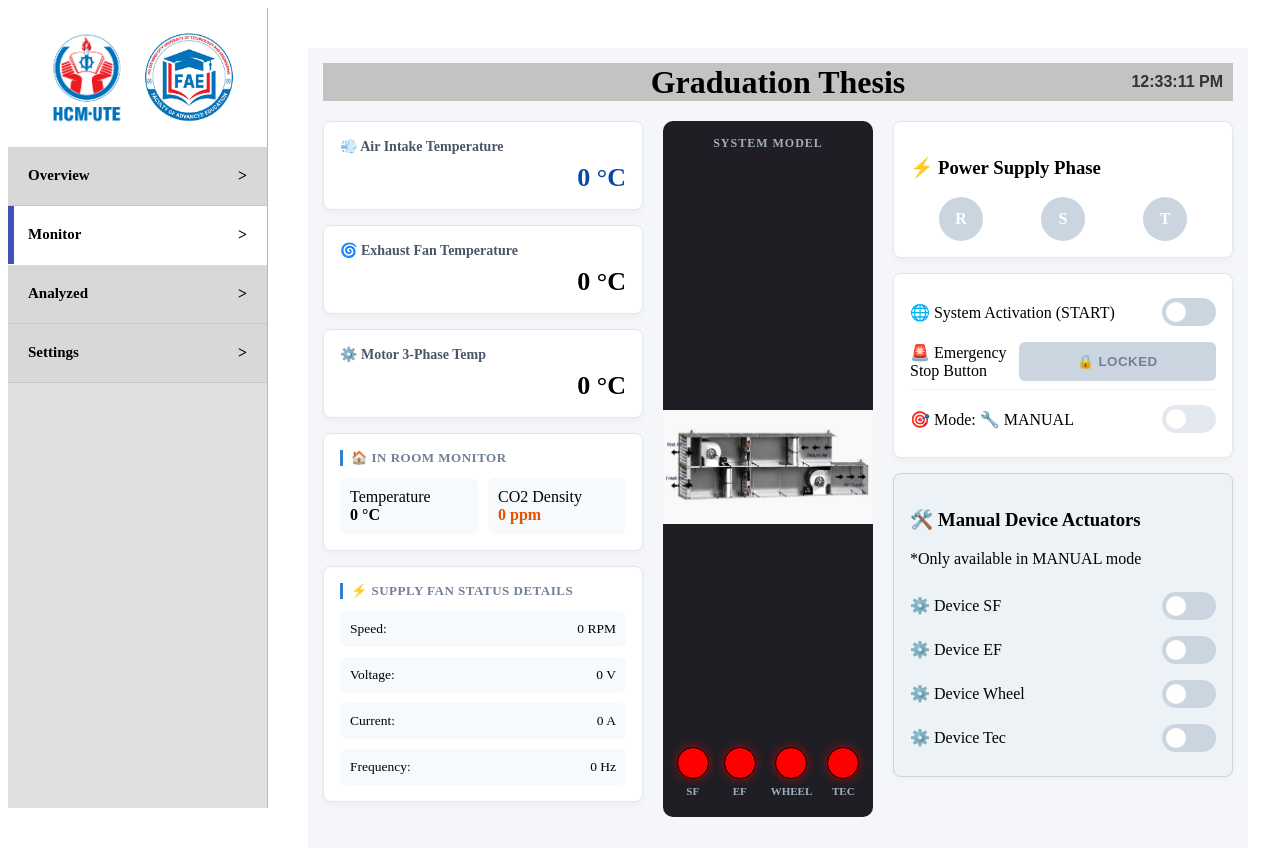
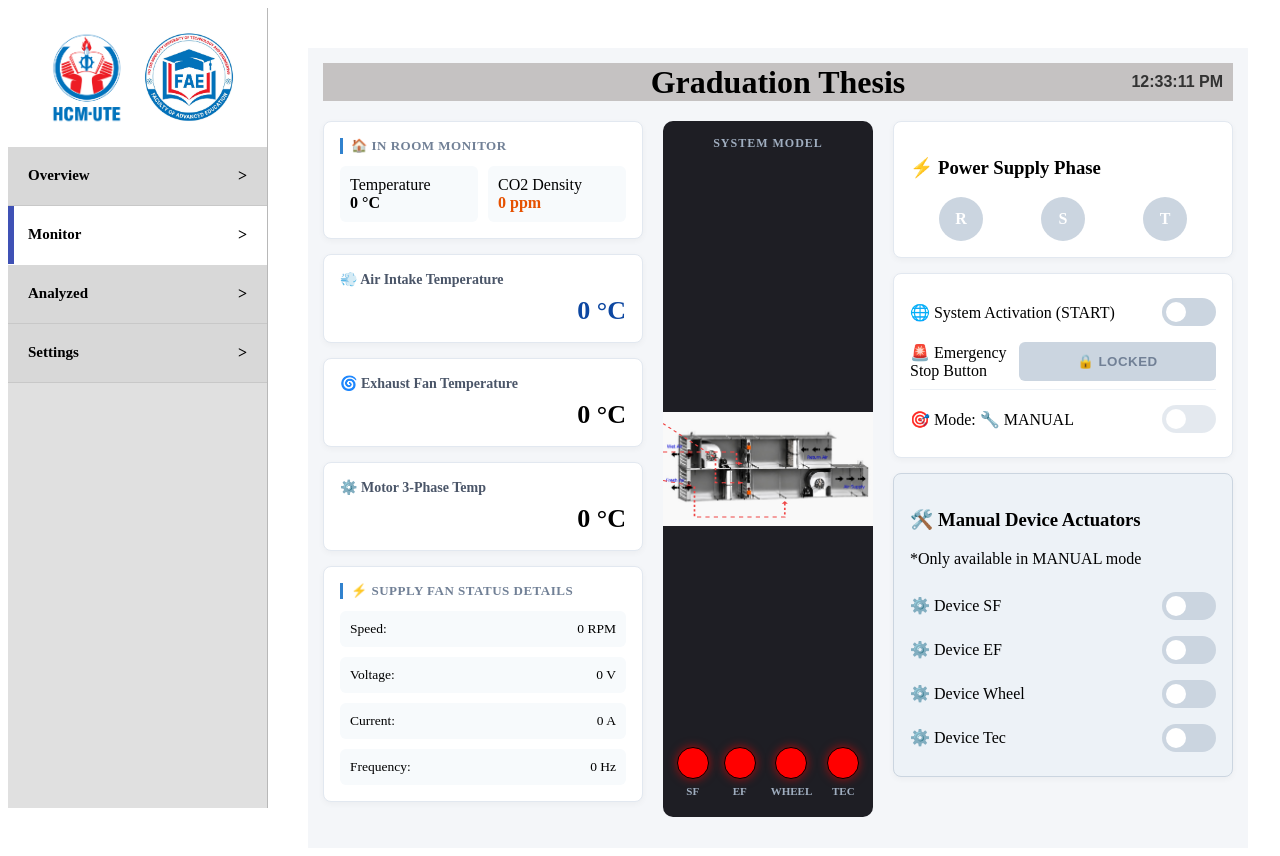
Before and after one commit to phong2112004-oss/iot-frontend, a React (Vite) app: page /monitor in a window 1280 px wide. Shown: the top 856 px of the page. Built offline with nearby package versions, Linux system fonts and the light colour scheme; no server answers; the database is empty.

Commit message:
Add path for model

```diff
--- a/src/pages/Monitor.jsx
+++ b/src/pages/Monitor.jsx
@@ -79,6 +79,20 @@ function Monitor({ data }) {
       <div className="monitor-main-content">
 
         <div className="monitor-left-panel">
+          <div className="in-room-container">
+            <h4 className="container-label">🏠 In Room Monitor</h4>
+            <div className="in-room-grid">
+              <div className="sub-sensor">
+                <span>Temperature</span>
+                <strong>{temp.Temp4_Indoor ?? 0} °C</strong>
+              </div>
+              <div className="sub-sensor">
+                <span>CO2 Density</span>
+                <strong className="text-orange">{temp.CO2 ?? 0} ppm</strong>
+              </div>
+            </div>
+          </div>
+
           <div className="sensor-card">
             <h3>💨 Air Intake Temperature</h3>
             <div className="sensor-value text-blue">{temp.Temp1_air_intake ?? 0} °C</div>
@@ -92,20 +106,6 @@ function Monitor({ data }) {
           <div className="sensor-card">
             <h3>⚙️ Motor 3-Phase Temp</h3>
             <div className="sensor-value text-purple">{temp.Temp3_Motor3P ?? 0} °C</div>
-          </div>
-
-          <div className="in-room-container">
-            <h4 className="container-label">🏠 In Room Monitor</h4>
-            <div className="in-room-grid">
-              <div className="sub-sensor">
-                <span>Temperature</span>
-                <strong>{temp.Temp4_Indoor ?? 0} °C</strong>
-              </div>
-              <div className="sub-sensor">
-                <span>CO2 Density</span>
-                <strong className="text-orange">{temp.CO2 ?? 0} ppm</strong>
-              </div>
-            </div>
           </div>
 
           <div className="sf-details-container">
@@ -123,19 +123,67 @@ function Monitor({ data }) {
           <div className="model-box-wrapper">
             <span className="box-title-tag">SYSTEM MODEL</span>
 
-            <div className="model-image-container" style={{ margin: '15px 0', textAlign: 'center' }}>
-              <img
-                src={modelImg}
-                alt="Packaged System Model"
+              <div className="image-svg-container" style={{ position: 'relative', width: '100%', display: 'flex', justifyContent: 'center', alignItems: 'center' }}>
+
+                <img
+                  src={modelImg}
+                  alt="Packaged System Model"
+                  style={{
+                    maxHeight: '400px',
+                    width: 'auto',
+                    maxWidth: '100%',
+                    display: 'block',
+                    zIndex: 1
+                  }}
+                />
+
+              <svg
                 style={{
+                  position: 'absolute',
+                  top: 0,
+                  left: 0,
                   width: '100%',
-                  height: 'auto',
-                  maxHeight: '320px',
-                  objectFit: 'contain',
-                  transition: 'filter 0.3s ease',
-                  filter: isSystemOn ? 'drop-shadow(0 0 8px rgba(74, 222, 128, 0.5))' : 'grayscale(80%)'
+                  height: '100%',
+                  pointerEvents: 'none',
+                  zIndex: 2
                 }}
-              />
+                viewBox="0 0 100 100"
+                preserveAspectRatio="none"
+              >
+                <defs>
+                  <marker id="arrow" viewBox="0 0 10 10" refX="5" refY="5" markerWidth="6" markerHeight="6" orient="auto-start-reverse">
+                    <path d="M 0 2 L 5 5 L 0 8 z" fill="#ef4444" />
+                  </marker>
+                </defs>
+
+                <path
+                  d="M 0,10 L 25,40 L 25,62 L 38,62"
+                  fill="none"
+                  stroke="#ef4444"
+                  strokeWidth="0.8"
+                  strokeDasharray="2,2"
+                  markerEnd="url(#arrow)"
+                />
+
+                <path
+                  d="M 0,35 L 35,35 L 35,45 L 38,45"
+                  fill="none"
+                  stroke="#ef4444"
+                  strokeWidth="0.8"
+                  strokeDasharray="2,2"
+                  markerEnd="url(#arrow)"
+                />
+
+
+                <path
+                  d="M 0,60 L 15,65 L 15,92 L 58,92 L 58,78"
+                  fill="none"
+                  stroke="#ef4444"
+                  strokeWidth="0.8"
+                  strokeDasharray="2,2"
+                  markerEnd="url(#arrow)"
+                />
+              </svg>
             </div>
 
             <div className="hardware-feedback-lamps">
```
